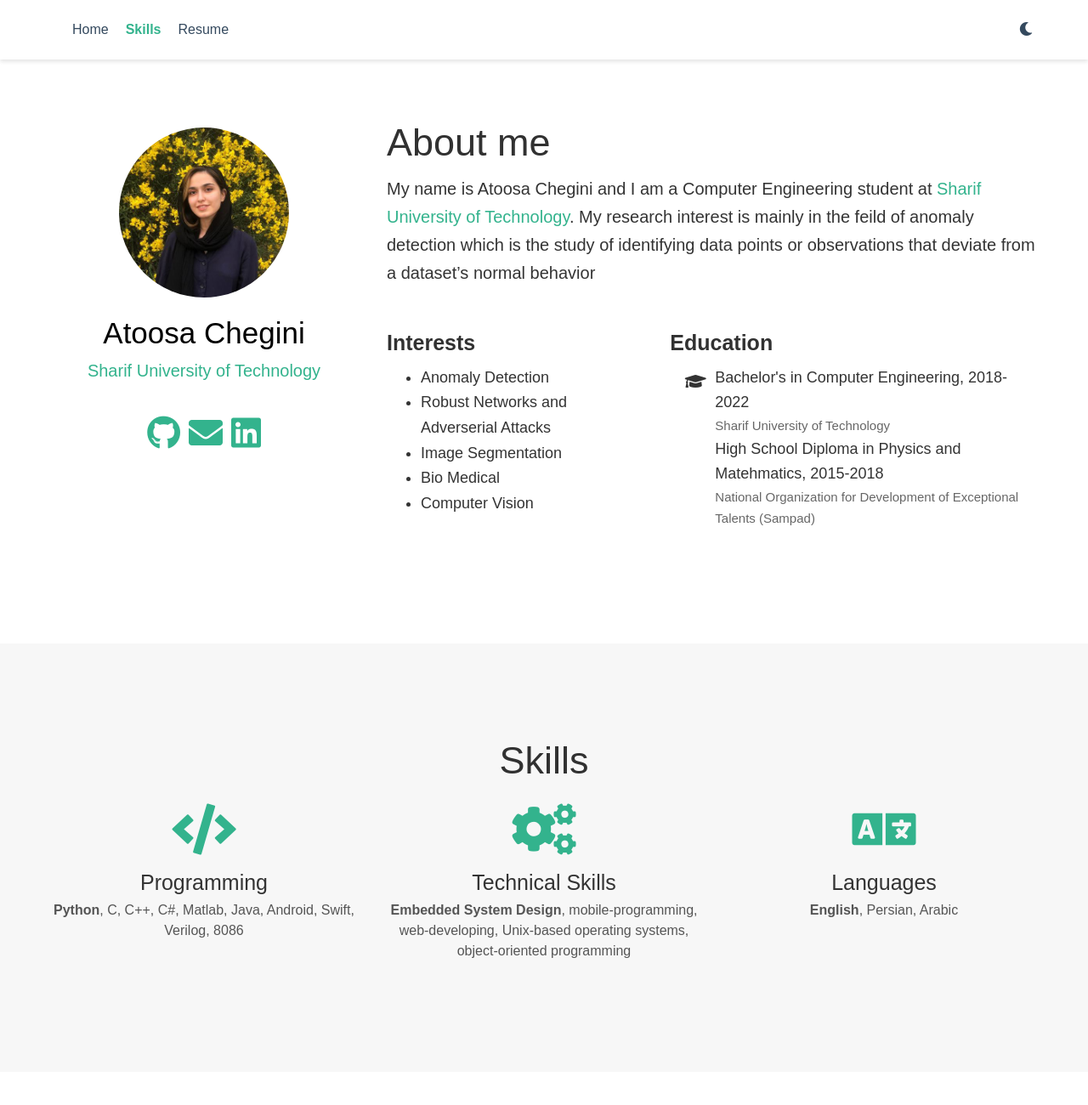
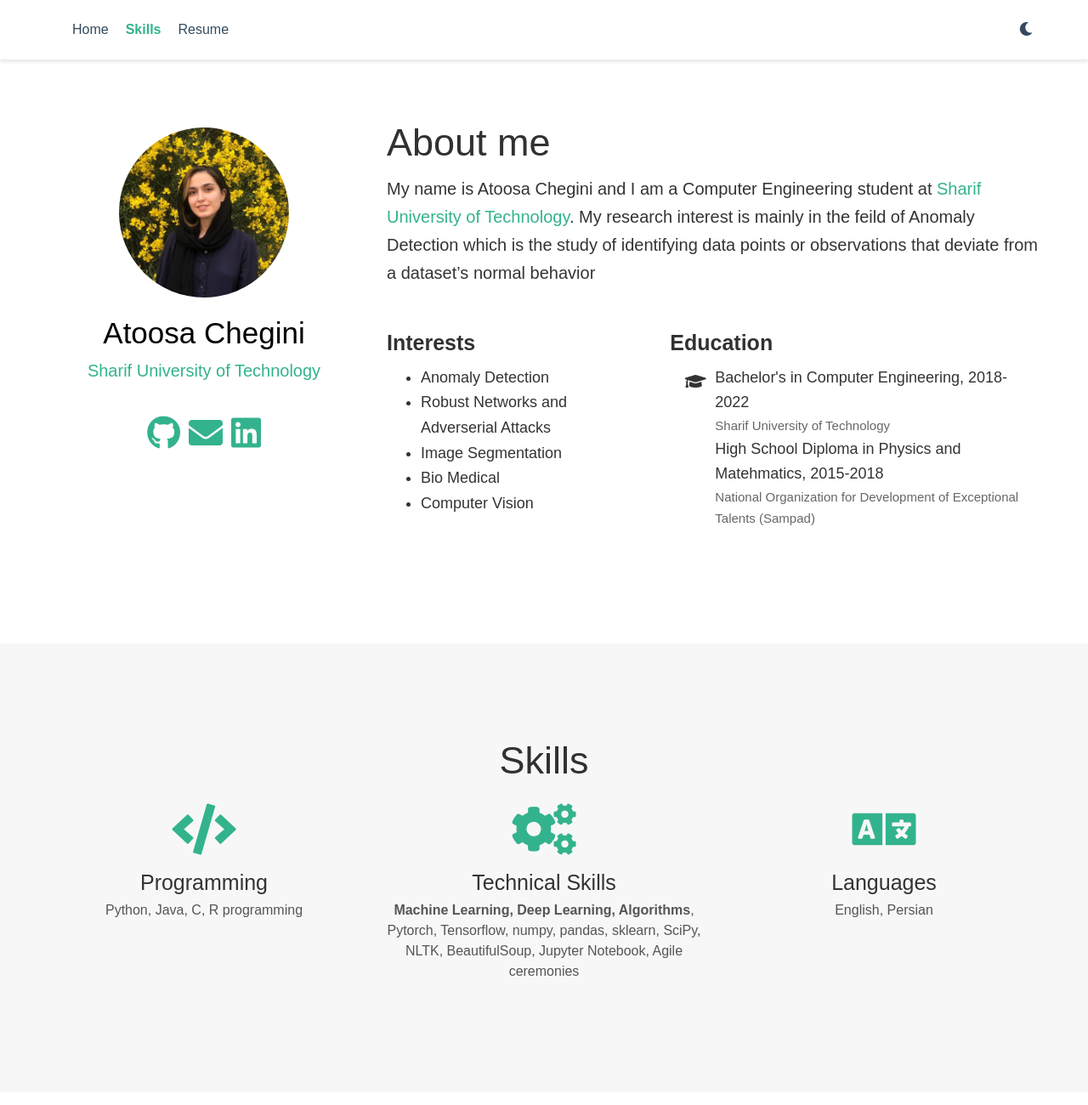
Before and after one commit to atoosachegini/atoosachegini.github.io, a plain HTML site: page index.html in a window 1280 px wide. Shown: the top 1300 px of the page at 85% size. Drawn offline with Linux system fonts and the light colour scheme; a web font is replaced by a local one.

Commit message:
update skills

```diff
--- a/index.html
+++ b/index.html
@@ -368,7 +368,7 @@
 
     <h1>About me</h1>
 
-    <p>My name is Atoosa Chegini and I am a Computer Engineering student at <a href="http://ce.sharif.edu/" target="_blank">Sharif University of Technology</a>. My research interest is mainly in the feild of anomaly detection which is the study of identifying data points or observations that deviate from a dataset’s normal behavior</p>
+    <p>My name is Atoosa Chegini and I am a Computer Engineering student at <a href="http://ce.sharif.edu/" target="_blank">Sharif University of Technology</a>. My research interest is mainly in the feild of Anomaly Detection which is the study of identifying data points or observations that deviate from a dataset’s normal behavior</p>
 
 
     <div class="row">
@@ -408,14 +408,6 @@
           </li>
 
 
-          <!-- <li>
-            <i class="fa-li fas fa-graduation-cap"></i>
-            <div class="description">
-              <p class="course">Doctor of Medicine (MD), 2009-2015</p>
-              <p class="institution">Aristotle University of Thessaloniki</p>
-            </div>
-          </li> -->
-
         </ul>
       </div>
 
@@ -426,27 +418,6 @@
 
     </div>
   </section>
-
-
-
-
-
-
-
-
-
-
-
-
-
-
-
-
-
-
-
-
-
 
 
 
@@ -479,7 +450,7 @@
   <div class="col-12 col-sm-4">
     <div class="featurette-icon"><i class="fa fa-code"></i></div>
     <h3>Programming</h3>
-    <p><strong>Python</strong>, C, C++, C#, Matlab, Java, Android, Swift, Verilog, 8086</p>
+    <p>Python, Java, C, R programming</p>
   </div>
 
 
@@ -488,7 +459,7 @@
   <div class="col-12 col-sm-4">
     <div class="featurette-icon"><i class="fa fa-cogs"></i></div>
     <h3>Technical Skills</h3>
-    <p><strong>Embedded System Design</strong>, mobile-programming, web-developing, Unix-based operating systems, object-oriented programming</p>
+    <p><strong>Machine Learning, Deep Learning, Algorithms</strong>, Pytorch, Tensorflow, numpy, pandas, sklearn, SciPy, NLTK, BeautifulSoup, Jupyter Notebook, Agile ceremonies</p>
   </div>
 
 
@@ -497,7 +468,7 @@
   <div class="col-12 col-sm-4">
     <div class="featurette-icon"><i class="fa fa-language"></i></div>
     <h3>Languages</h3>
-    <p><strong>English</strong>, Persian, Arabic</p>
+    <p>English, Persian</p>
   </div>
 
 </div>
```
